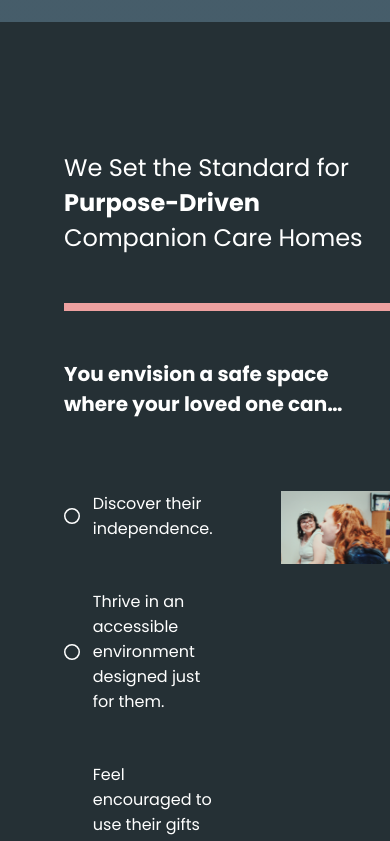
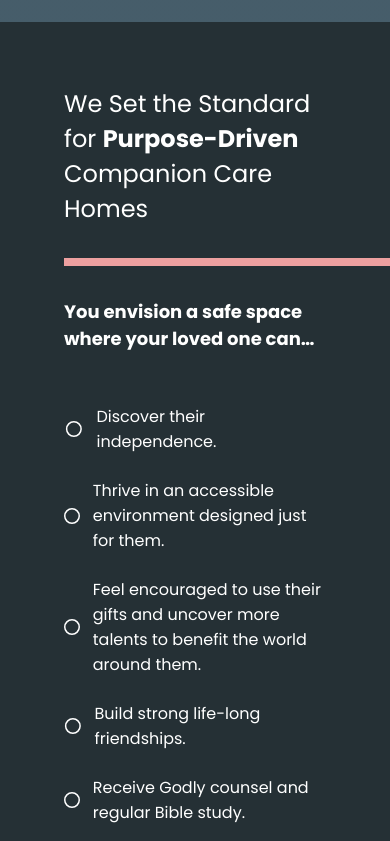
Before and after one commit to gwilliamboyd/kare-matters, a Next.js app: page / in a window 390 px wide. Shown: the part 678-1519 px from the top of the page. Built offline with nearby package versions, Linux system fonts and the light colour scheme; grey boxes are pictures that could not be loaded.

Commit message:
Home info tablet response

```diff
--- a/styles/page.module.css
+++ b/styles/page.module.css
@@ -40,7 +40,7 @@
 }
 
 .homeDarkWrapper {
-  width: 100vw;
+  width: 100%;
   padding: 8em 0 8em 4em;
   background-color: #253035;
   display: flex;
@@ -114,3 +114,26 @@
   font-weight: 400;
   font-size: 36px;
 }
+
+@media (max-width: 1150px) {
+  .homeDarkWrapper {
+    padding: 4em;
+    gap: 1em;
+  }
+  .bulletList {
+    gap: 1.5em;
+  }
+  .paragraph {
+    font-size: 16px;
+  }
+  .h5 {
+    font-size: 18px;
+  }
+}
+
+@media (max-width: 820px) {
+  .bulletContainerMaster {
+    grid-template-columns: 1fr;
+    row-gap: 2em;
+  }
+}
```
